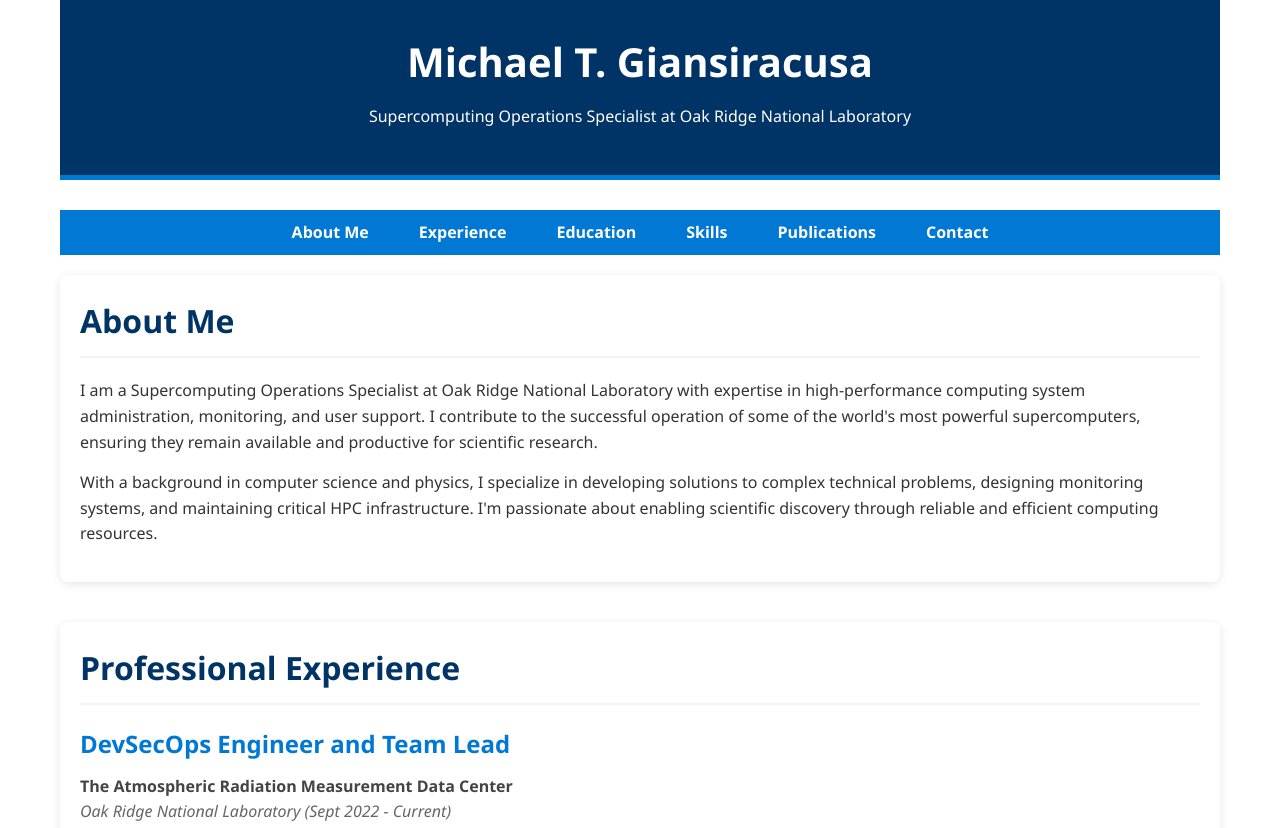
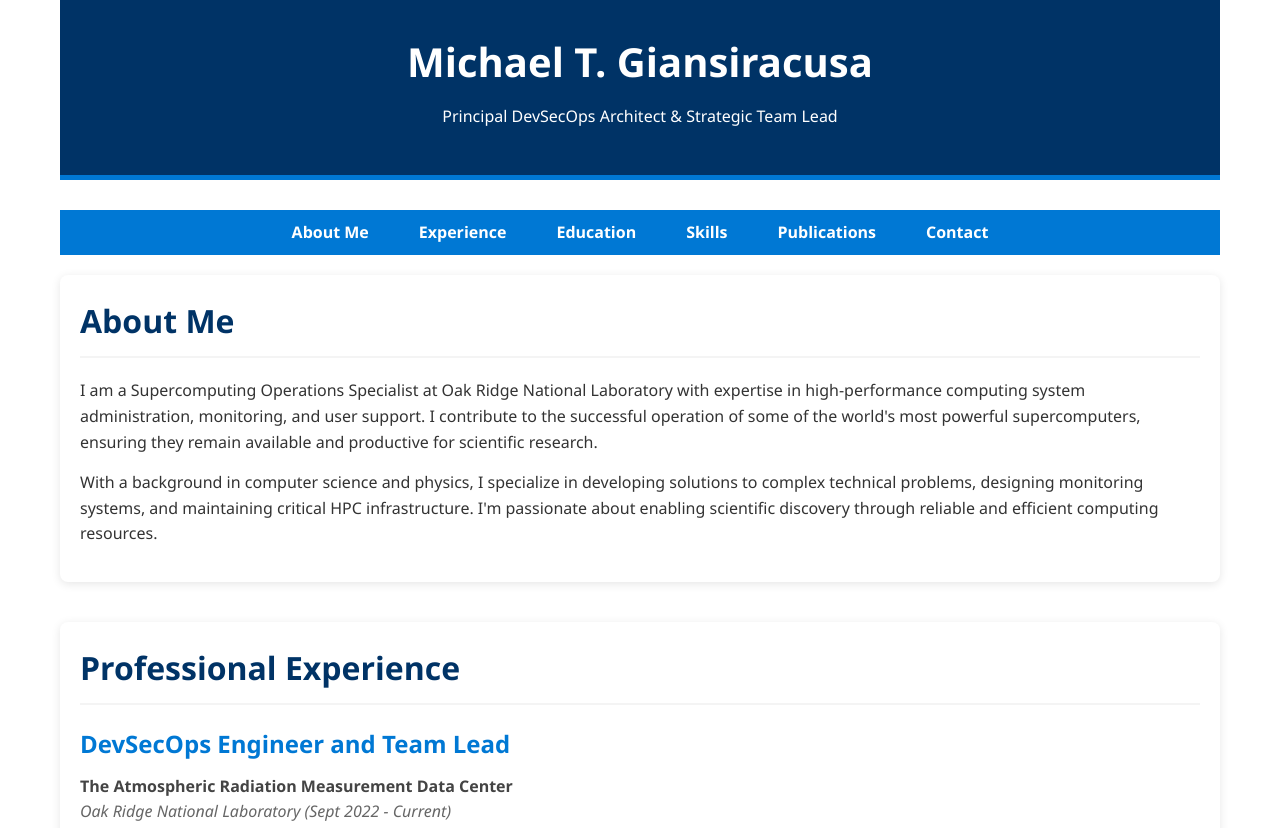
Before and after one commit to michaeltg12/michaeltg12.github.io, a plain HTML site: page index.html in a window 1280 px wide. Shown: the top 828 px of the page. Drawn offline with Linux system fonts and the light colour scheme.

Commit message:
Update job title on main splash

```diff
--- a/index.html
+++ b/index.html
@@ -221,7 +221,7 @@
     <header>
         <div class="profile-header">
             <h1>Michael T. Giansiracusa</h1>
-            <p>Supercomputing Operations Specialist at Oak Ridge National Laboratory</p>
+            <p>Principal DevSecOps Architect & Strategic Team Lead</p>
         </div>
     </header>
 
```
